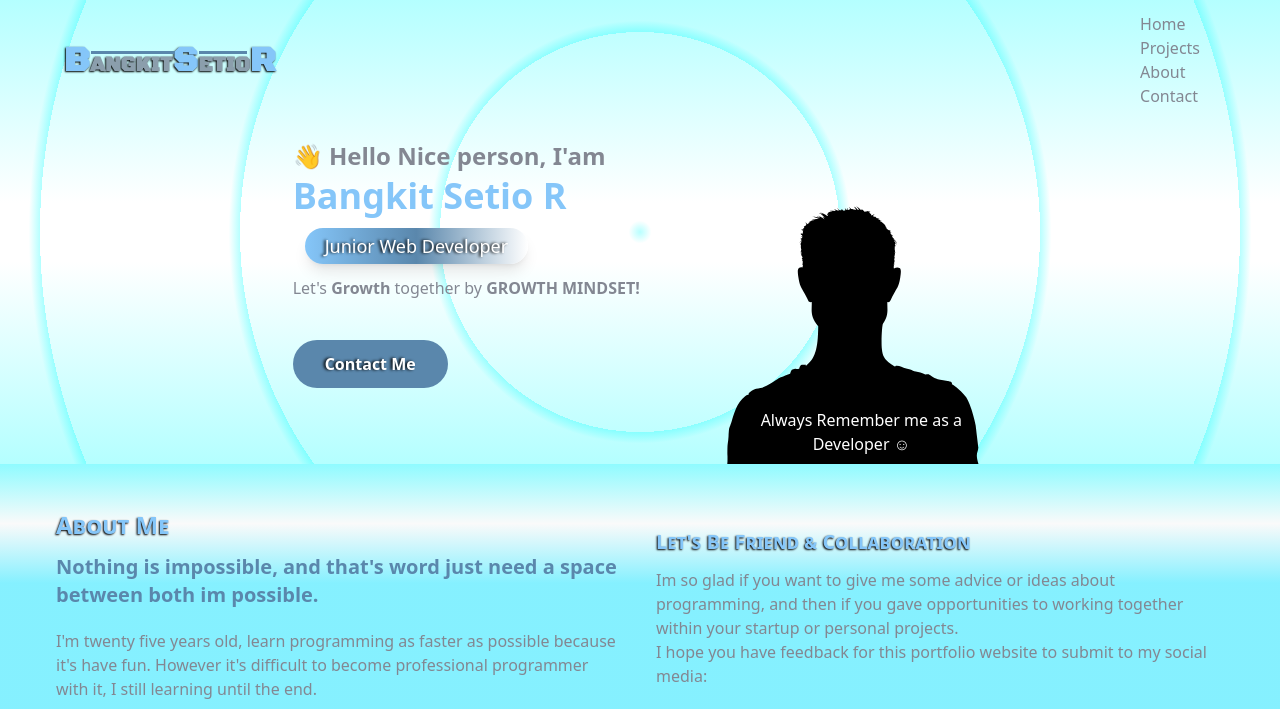
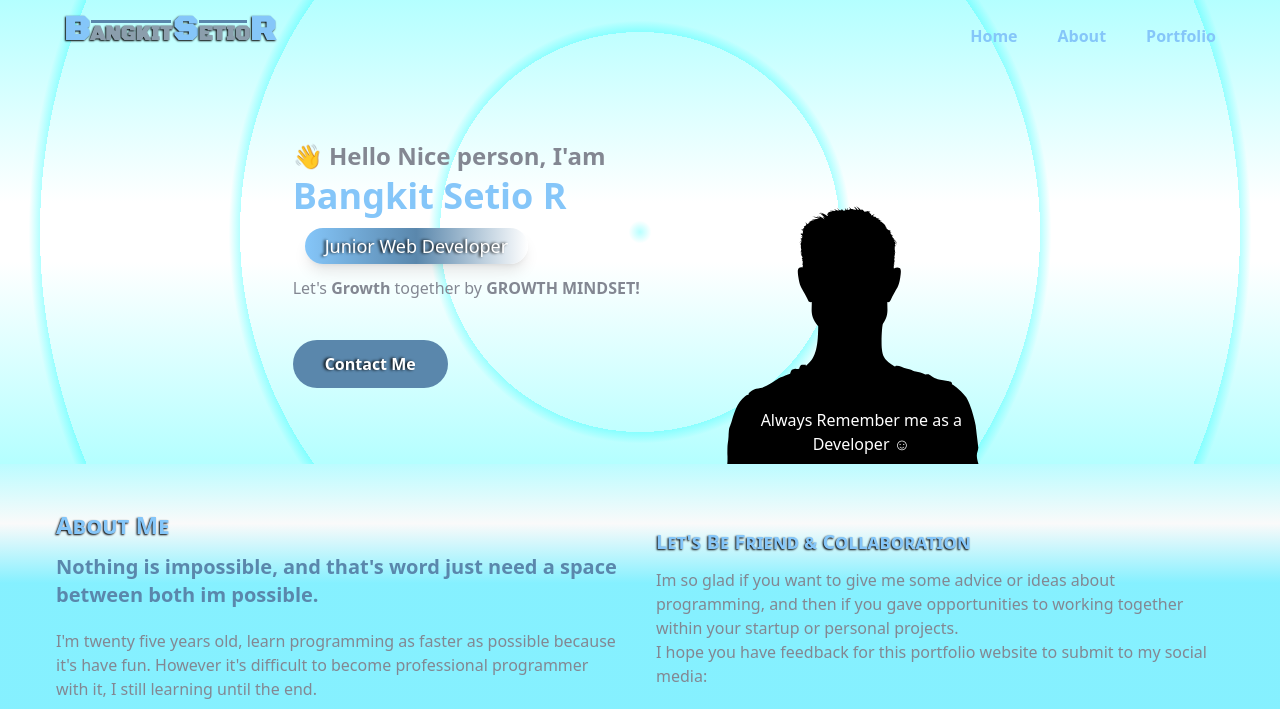
Before and after one commit to Rises21/bangkitsetior, a website: page index.html in a window 1280 px wide. Shown: the top 709 px of the page. Drawn offline with Linux system fonts and the light colour scheme; a web font is replaced by a local one.

Commit message:
edit navbar menu

```diff
--- a/index.html
+++ b/index.html
@@ -8,7 +8,7 @@
 </head>
 <body>
     <header class="z-[999] w-full flex items-center justify-center bg-transparent absolute top-0 left-0">
-        <div class="w-[90%] flex items-center justify-between relative">
+        <div class="w-[90%] flex items-center justify-between relative transition duration-1000 ease-linear">
             <div class="pt-3 pb-3 relative">
                 <a id="logo" href="#home" class="font-logo smCaps font-semibold text-3xl text-primary"><span class="charCase">B</span>angkit<span class="charCase">S</span>etio<span class="charCase">R</span></a>
             </div>
@@ -18,15 +18,14 @@
                     <span class="hamburgerLine transition duration-700 ease-in-out"></span>
                     <span class="hamburgerLine origin-bottom-left transition duration-500 ease-in-out"></span>
                 </button>
-                <nav id="navbarMenu" class="absolute md:static md:block top-16 right-0 hidden w-full -mt-1 p-2 text-textC bg-transparent">
-                    <ul class="block">
-                        <li>Home</li>
-                        <li>Projects</li>
-                        <li>About</li>
-                        <li>Contact</li>
-                    </ul>
-                </nav>
             </div>
+            <nav id="navbarMenu" class="absolute md:static opacity-0 md:opacity-100 -translate-y-28 md:top-28 right-0 md:block w-full py-4 transition duration-700 ease-in-out md:transition-none  text-accent bg-secondary bg-opacity-90 md:bg-transparent border md:border-none border-t-8 rounded-bl-xl rounded-br-xl border-black border-opacity-30">
+                <ul class="block w-full md:flex justify-end gap-10 text-center text-base font-semibold ">
+                    <li class="py-2"> <a href="#home"  class="anchorLink hover:text-backgroundC" >Home</a></li>
+                    <li class="py-2"> <a href="#about"  class="anchorLink hover:text-backgroundC" >About</a></li>
+                    <li class="py-2"> <a href="#portfolio"  class="anchorLink hover:text-backgroundC" >Portfolio</a></li>
+                </ul>
+            </nav>
         </div>
     </header>
 
--- a/src/index.js
+++ b/src/index.js
@@ -12,10 +12,24 @@ window.onscroll = function () {
 
 const hamburger = document.querySelector("#hamburger");
 const navbarMenu = document.querySelector("#navbarMenu");
-
+const linkAnchor = document.getElementsByClassName("anchorLink");
 hamburger.addEventListener("click", function () {
   hamburger.classList.toggle("hamburgerToggler");
   navbarMenu.classList.toggle("navMenu");
 });
+//console.log(window.screen.width, "<<<<<");
+if (window.screen.width > 768) {
+  hamburger.classList.remove("hamburgerToggler");
+  navbarMenu.classList.remove("navMenu");
+}
+
+for (const i of linkAnchor) {
+  i.addEventListener("click", function () {
+    if (window.screen.width < 768) {
+      hamburger.classList.toggle("hamburgerToggler");
+      navbarMenu.classList.toggle("navMenu");
+    }
+  });
+}
 
 //header &
--- a/src/styles.css
+++ b/src/styles.css
@@ -8,6 +8,7 @@
 body{
     box-sizing: border-box;
     background-color: rgba(0, 247, 255, 0.25);
+    scroll-behavior: smooth;
 }
 
 
@@ -49,7 +50,7 @@ border-radius: 25px;
     content: "";
     display: inline-block;
     position: absolute;
-    width: 84px;
+    width: 80px;
     height: 3px;
     top: 32%;
     left: 13%;
@@ -72,9 +73,11 @@ border-radius: 25px;
 }
 
 .navMenu {
-    display: block;
-    text-align: center;
+    @apply  translate-y-[111px] opacity-100;
+    /* border-radius: 0 0 25px 25px; */
 }
+
+
 
 .hamburgerLine{
     display: block;
@@ -154,7 +157,7 @@ border-radius: 25px;
 
 /* about section @ */
 #about {
- background: linear-gradient(0deg, rgba(0, 213, 255, 0.3) 60%, #fafafa , rgba(0, 247, 255, 0.25));
+ background: linear-gradient(0deg, rgba(0, 213, 255, 0.3) 60%, #fafafa , rgba(54, 246, 252, 0.025));
 }
 
 .socmedIcon{
```
Also changed, not shown: dist/outputStyles.css.
